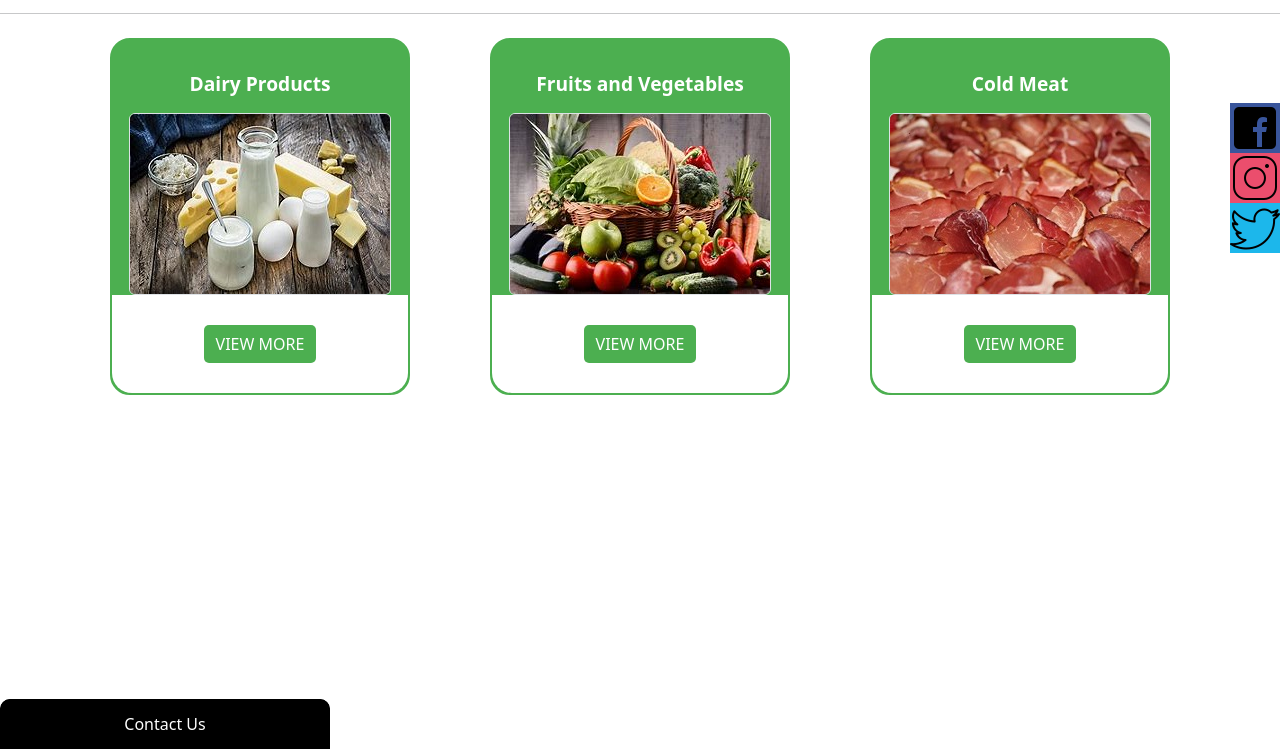
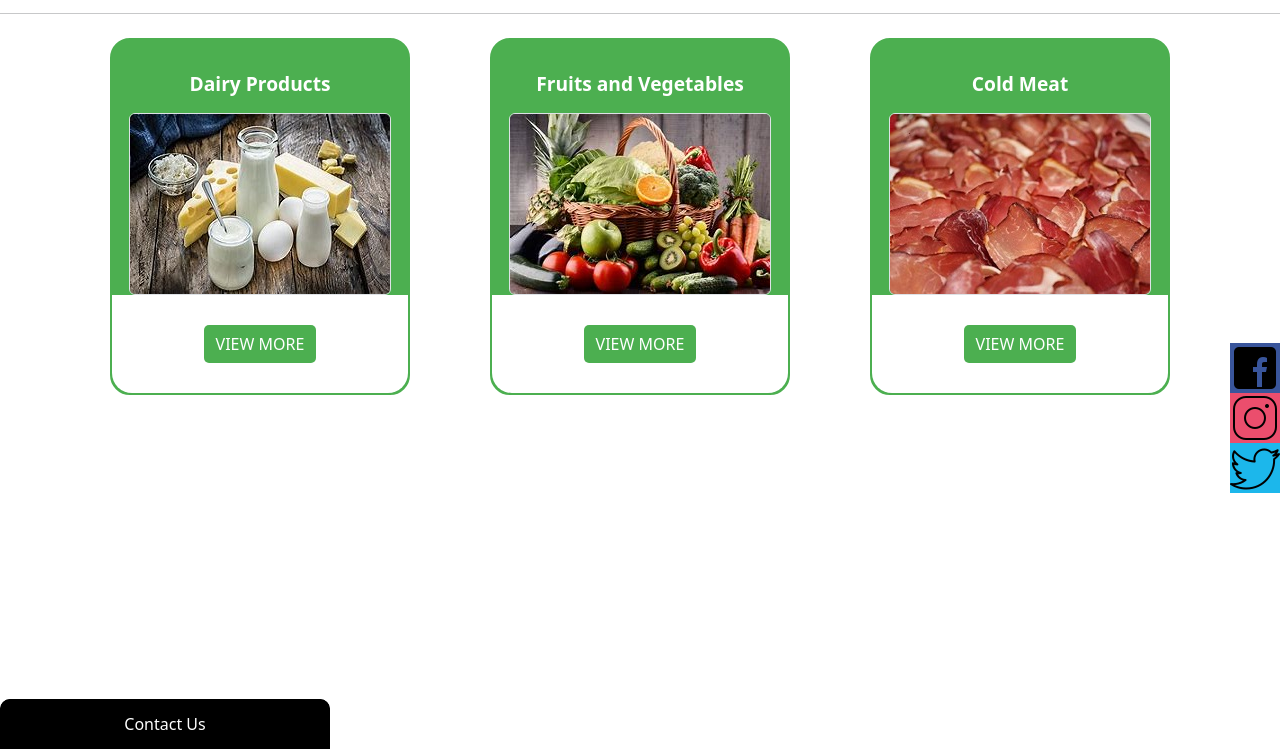
Before and after one commit to ebenco7/Dumba-Store, a plain HTML site: page index.html in a window 1280 px wide. Shown: the part 147-896 px from the top of the page. Drawn offline with nearby package versions, Linux system fonts and the light colour scheme.

Commit message:
Update stylesheet.css

```diff
--- a/css/stylesheet.css
+++ b/css/stylesheet.css
@@ -268,7 +268,7 @@ body {
   display: inline-block;
   position: fixed;
   right: 0;
-  bottom: 50%;
+  bottom: 20%;
 }
 
 #social-media-container:hover {
```
